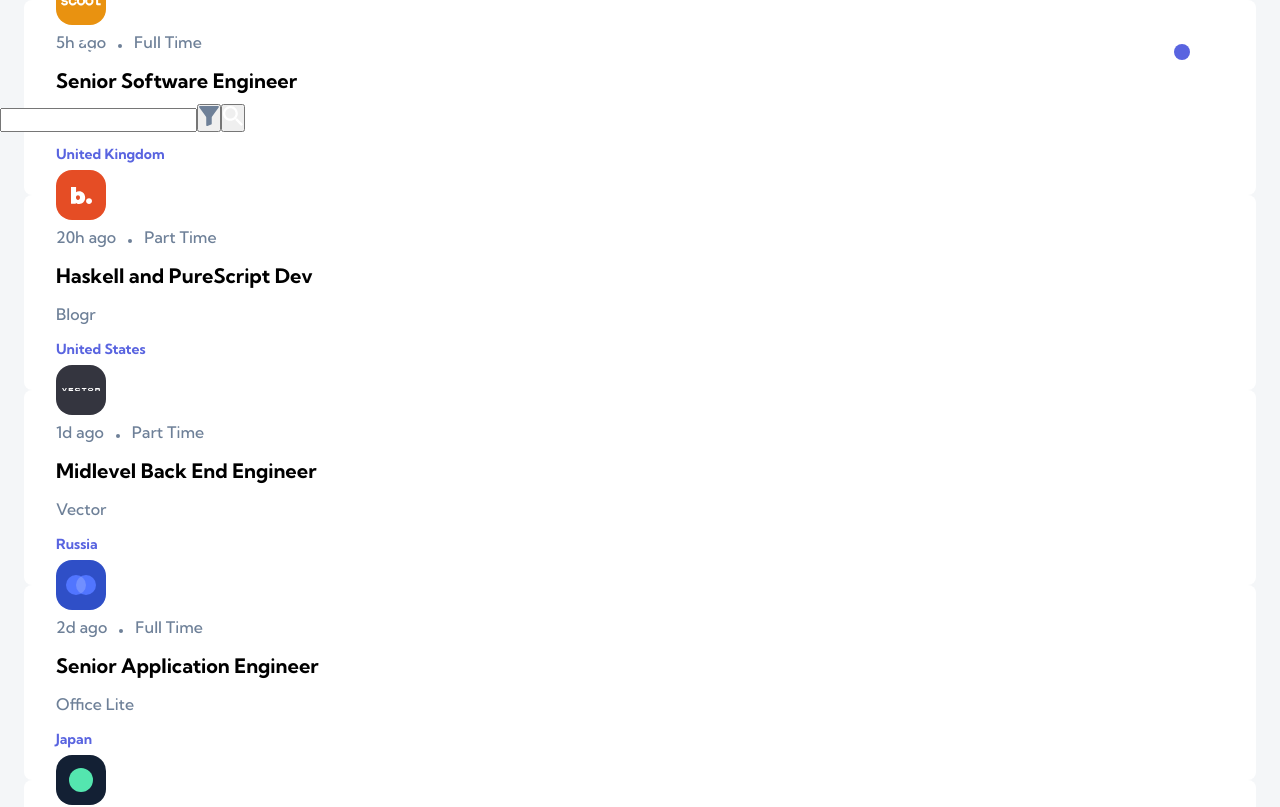
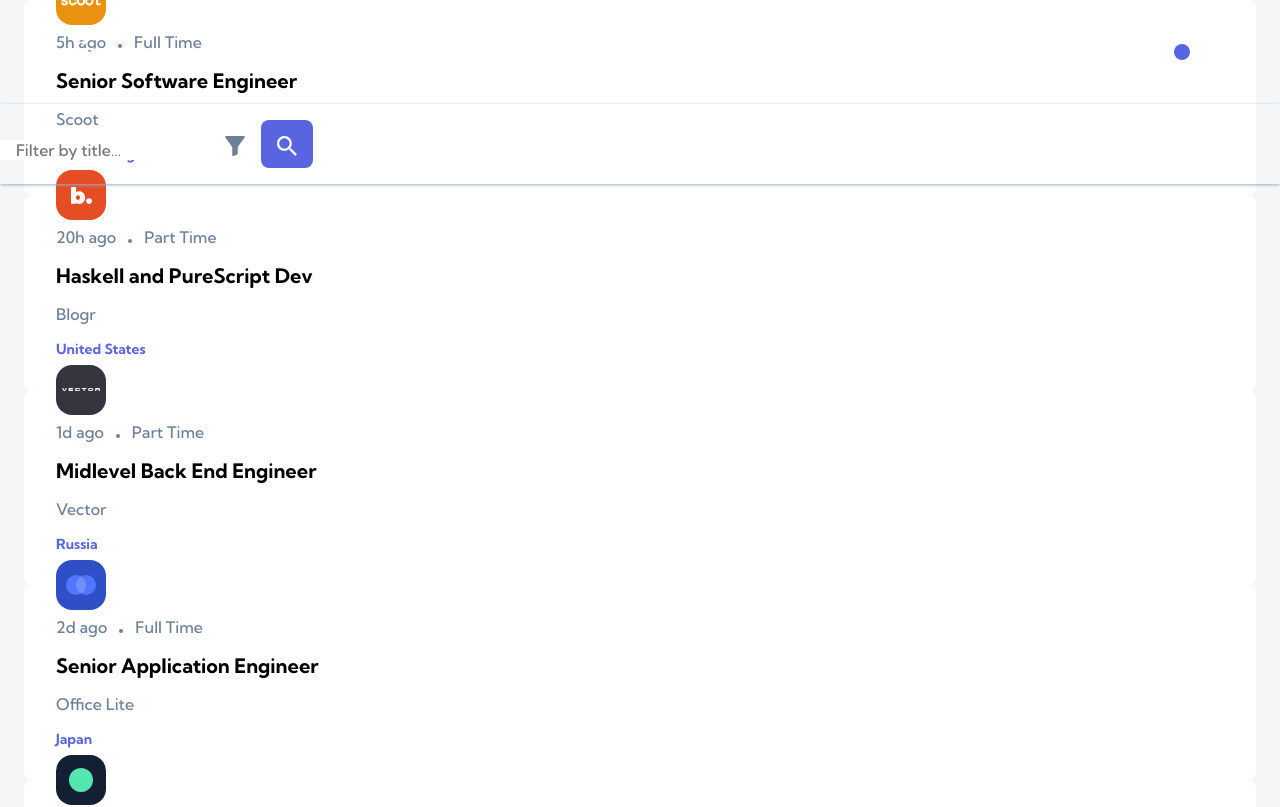
Before and after one commit to cursedxp/devjobs-web-app, a React (Create React App) app: page / in a window 1280 px wide. Shown: the top 807 px of the page. Built offline with nearby package versions, Linux system fonts and the light colour scheme.

Commit message:
header class added to desktop view

```diff
--- a/src/App.scss
+++ b/src/App.scss
@@ -17,12 +17,35 @@ $violet: rgb(89, 100, 224);
     flex-direction: column;
     position: relative;
   }
-  .more {
+  header {
+    .filter {
+      padding: 16px 16px 16px 0;
+      box-shadow: 0px 1px 3px 0px $grey;
+      input[type="search"] {
+        padding-left: 16px;
+        border: none;
+        &:focus {
+          border: none;
+          outline: none;
+        }
+      }
+    }
+  }
+  button {
     background-color: $violet;
     border: none;
     color: $white;
+    border-radius: 8px;
+    padding: 16px;
+    height: 48px;
+  }
+  button.white {
+    background-color: $white;
+    padding: 16px;
+    height: 48px;
+  }
+  .more {
     padding: 16px 32px;
-    border-radius: 8px;
     font-weight: 700;
     margin: 32px 0;
     max-width: 152px;
@@ -33,7 +56,19 @@ $violet: rgb(89, 100, 224);
 @media (max-width: 375px) {
   header {
     background-image: url("./assets/mobile/bg-pattern-header.svg");
+    height: 136px;
+    .filter {
+      position: absolute;
+      display: flex;
+      padding: 16px;
+      background-color: $white;
+      border-radius: 8px;
+      bottom: -48px;
+      left: 50%;
+      transform: translateX(-50%);
+    }
   }
+
   .jobs {
     margin-top: 256px;
     display: grid;
--- a/src/components/header/Header.jsx
+++ b/src/components/header/Header.jsx
@@ -23,8 +23,8 @@ export default function Header() {
         </div>
       </div>
       <div className="filter">
-        <input type="search" />
-        <button>
+        <input type="search" placeholder="Filter by title…" />
+        <button className="white">
           <img src={filterIcon} alt="filter" width={"20px"} height={"20px"} />
         </button>
         <button>
```
